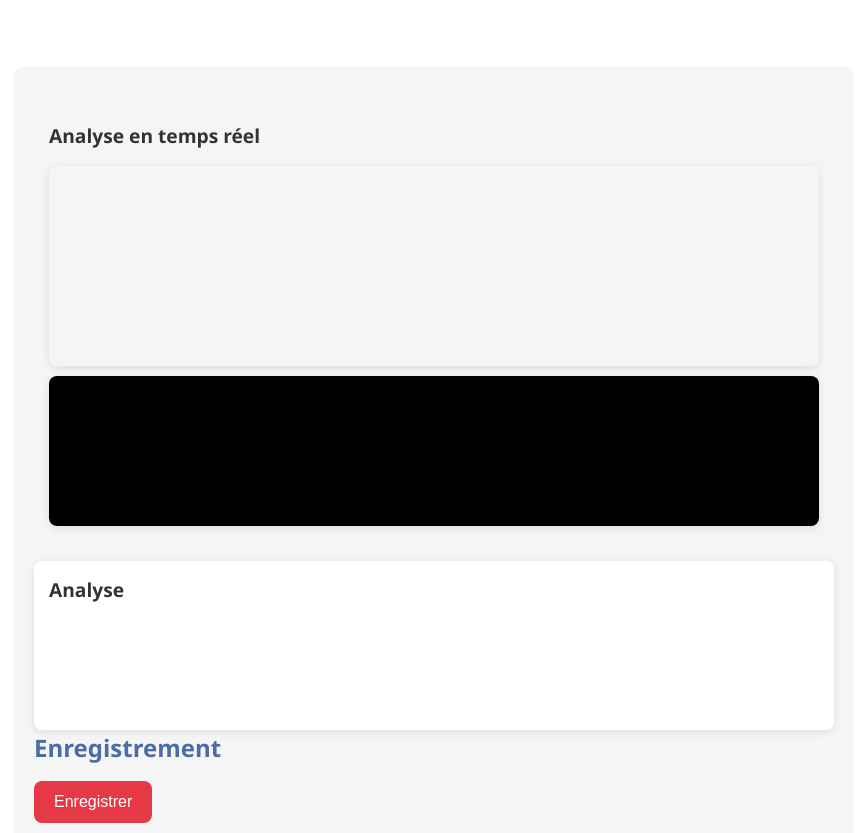
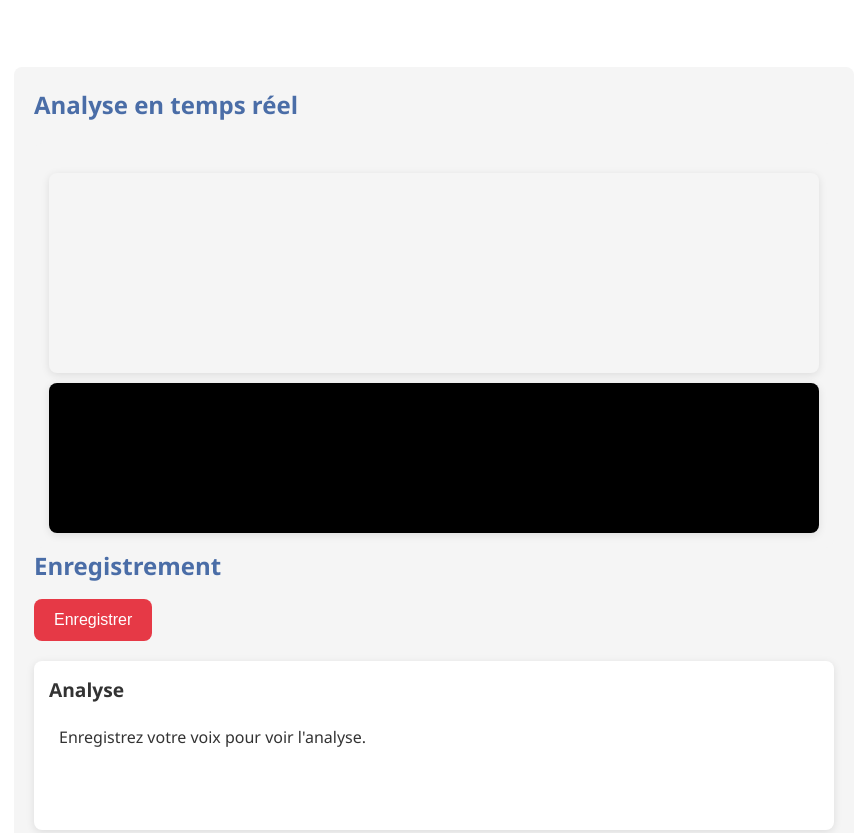
Before and after one commit to Djamchid/OrthophonieVoyelles, a plain HTML site: page index.html in a window 1280 px wide. Shown: the part 1023-1856 px from the top of the page, without its empty margins (206-1073 px from the left). Drawn offline with Linux system fonts and the light colour scheme.

Commit message:
Update index.html

```diff
--- a/index.html
+++ b/index.html
@@ -25,6 +25,7 @@
                     <p>Notes disponibles: <span id="available-notes-count">0</span></p>
                 </div>
             </div>
+
             <div class="result-display">
                 <div class="vowel-display">
                     <h2>Voyelle:</h2>
@@ -51,22 +52,25 @@
             </div>
 
             <div class="recording-section">
-                <!-- Remplacer l'ancien canvas par les nouveaux éléments d'analyse -->
+                <h2>Analyse en temps réel</h2>
                 <div id="sound-analysis">
-                    <h3>Analyse en temps réel</h3>
                     <div class="analyzer-container">
                         <canvas id="frequency-canvas" width="400" height="200"></canvas>
                         <canvas id="spectrogram-canvas" width="400" height="150"></canvas>
                     </div>
                 </div>
 
-                <div id="analysis-result">
-                    <h3>Analyse</h3>
-                    <div id="pitch-analysis"></div>
-                </div>
                 <h2>Enregistrement</h2>
                 <button id="record-btn">Enregistrer</button>
                 <div id="audio-player-container"></div>
+
+                <div id="analysis-result">
+                    <h3>Analyse</h3>
+                    <div id="pitch-analysis">
+                        <!-- Les résultats d'analyse seront affichés ici -->
+                        <p>Enregistrez votre voix pour voir l'analyse.</p>
+                    </div>
+                </div>
             </div>
         </div>
 
```
